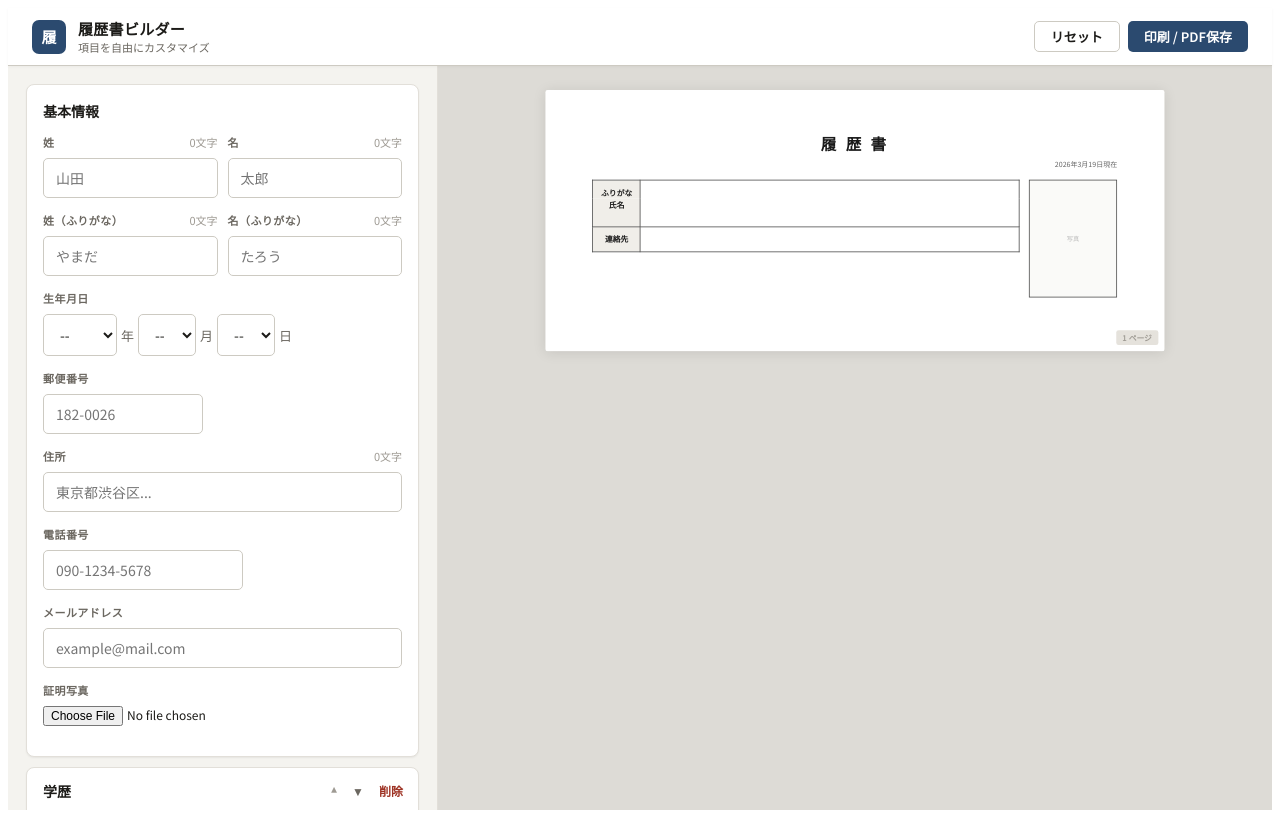
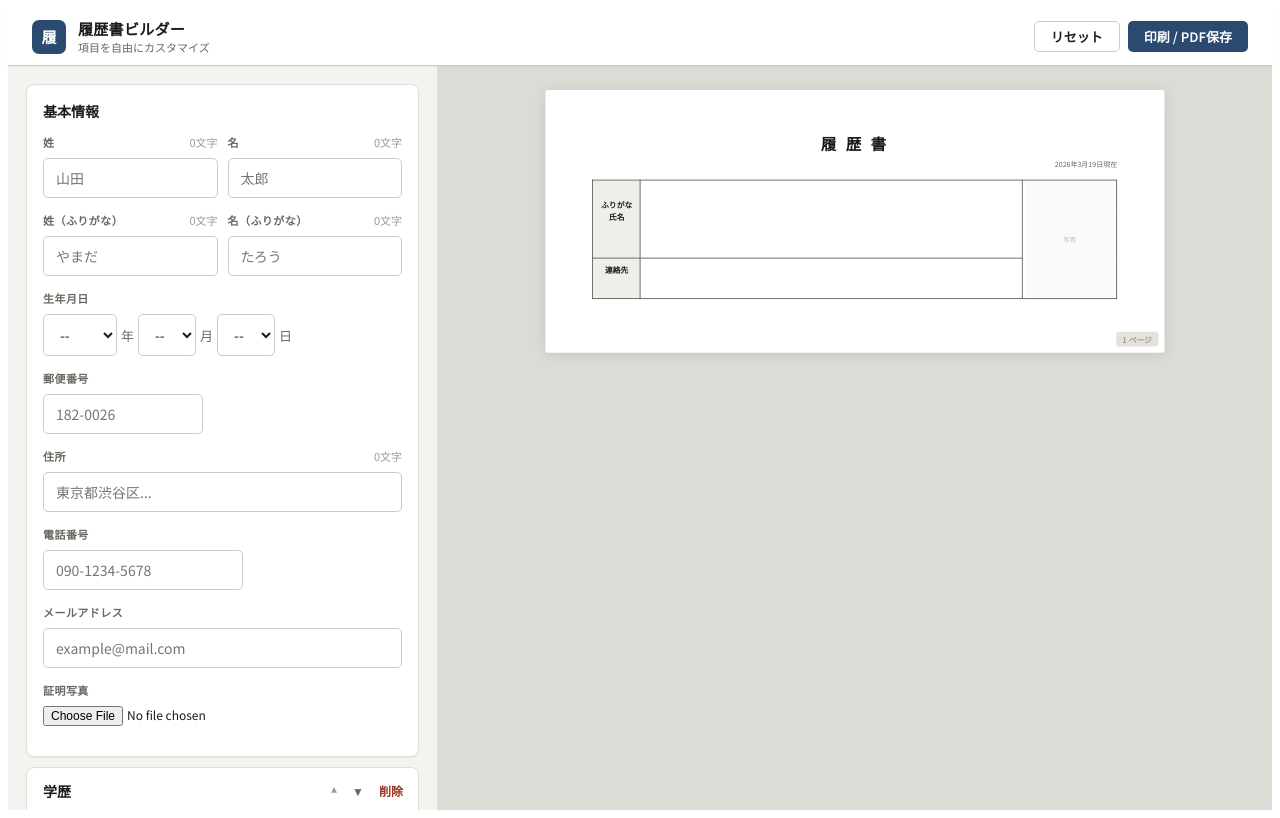
Before and after one commit to gunetaro/resume-builder, a React (Vite) app: page / in a window 1280 px wide. Built offline with nearby package versions, Linux system fonts and the light colour scheme.

Commit message:
ultra love and peace

```diff
--- a/src/App.jsx
+++ b/src/App.jsx
@@ -341,16 +341,29 @@ function ResumePreview({ basic, sections }) {
           </div>
           <div style={{ textAlign: "right", fontSize: "9px", color: "#666", marginBottom: "12px" }}>{dateStr}</div>
 
-          {/* ── Info table + Photo (always show photo box) ── */}
-          <div style={{ display: "flex", gap: "12px", marginBottom: "16px", alignItems: "flex-start" }}>
-            <div style={{ flex: 1 }}>
-              <table style={{ width: "100%", borderCollapse: "collapse" }}>
+          {/* ── Info table with photo as rowspan cell ── */}
+          <table style={{ width: "100%", borderCollapse: "collapse", marginBottom: "16px" }}>
             <tbody>
-                  {/* Name block: furigana + name, no inner border */}
+              {/* Row 1: furigana + photo (rowspan) */}
               <tr>
                 <td style={{ ...hCell, width: "70px", borderBottom: "none", verticalAlign: "bottom", paddingBottom: "0" }}>ふりがな</td>
                 <td style={{ ...cell, borderBottom: "none", fontSize: "9px", color: "#666", paddingBottom: "2px", verticalAlign: "bottom" }}>{fullKana || "\u3000"}</td>
+                <td rowSpan={99} style={{ border, width: "32mm", verticalAlign: "top", padding: 0 }}>
+                  <div style={{
+                    width: "30mm", height: "40mm", margin: "0 auto",
+                    overflow: "hidden",
+                    display: "flex", alignItems: "center", justifyContent: "center",
+                    background: basic.photo ? "transparent" : "#FAFAF8",
+                  }}>
+                    {basic.photo ? (
+                      <img src={basic.photo} alt="" style={{ width: "100%", height: "100%", objectFit: "cover" }} />
+                    ) : (
+                      <span style={{ fontSize: "8px", color: "#BBB", textAlign: "center", lineHeight: 1.5 }}>写真</span>
+                    )}
+                  </div>
+                </td>
               </tr>
+              {/* Row 2: name */}
               <tr>
                 <td style={{ ...hCell, width: "70px", borderTop: "none", verticalAlign: "top", paddingTop: "0" }}>氏名</td>
                 <td style={{ ...cell, borderTop: "none", fontSize: "15px", fontWeight: 700, padding: "4px 10px 9px" }}>{fullName || "\u3000"}</td>
@@ -391,22 +404,6 @@ function ResumePreview({ basic, sections }) {
               </tr>
             </tbody>
           </table>
-            </div>
-
-            {/* Photo box: always visible */}
-            <div style={{
-              width: "30mm", height: "40mm", border,
-              flexShrink: 0, overflow: "hidden",
-              display: "flex", alignItems: "center", justifyContent: "center",
-              background: basic.photo ? "transparent" : "#FAFAF8",
-            }}>
-              {basic.photo ? (
-                <img src={basic.photo} alt="" style={{ width: "100%", height: "100%", objectFit: "cover" }} />
-              ) : (
-                <span style={{ fontSize: "8px", color: "#BBB", textAlign: "center", lineHeight: 1.5 }}>写真</span>
-              )}
-            </div>
-          </div>
         </div>
 
         {/* Dynamic sections */}
```
Lines whose indentation alone changed are shown as unchanged.
